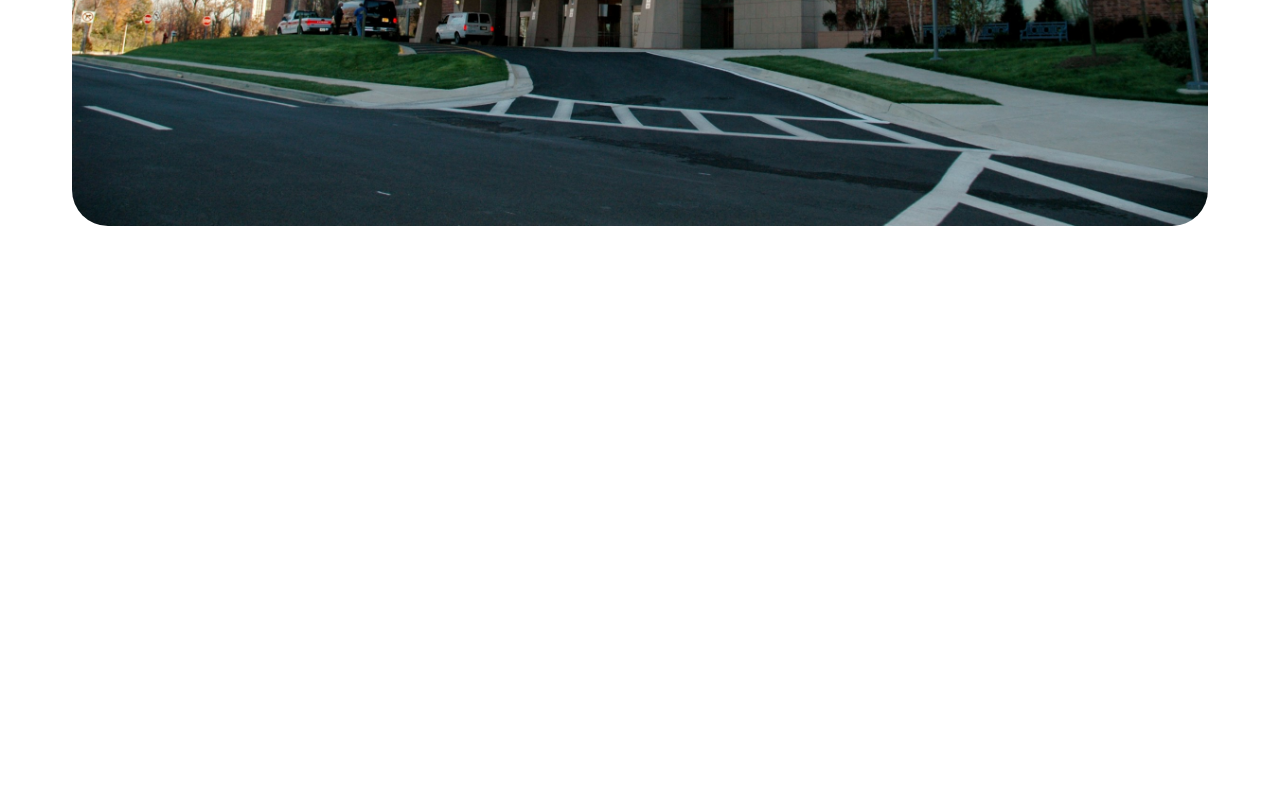
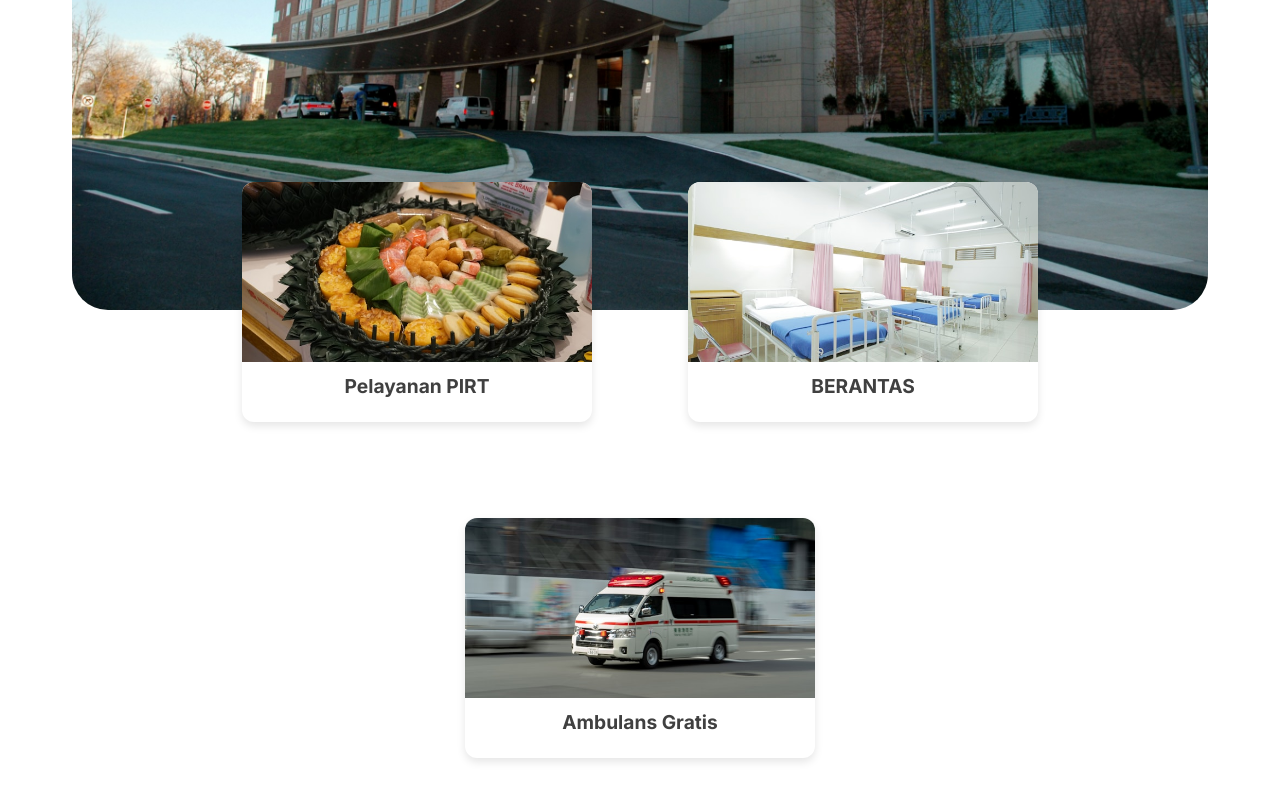
Before and after one commit to stywn93/redesign-web-dinkes, a plain HTML site: page index.html in a window 1280 px wide. Shown: the part 992-1792 px from the top of the page. Before the commit the page ends 1242 px from the top, so only its background shows below. Drawn offline with Linux system fonts and the light colour scheme; a web font is replaced by a local one.

Commit message:
penambahan quick action bar

```diff
--- a/index.html
+++ b/index.html
@@ -27,7 +27,8 @@
     <header>
         <nav class="navbar" aria-label="Navigasi utama">
             <div class="logo">
-                <img src="logo-pemkab.webp" alt="Logo Dinkes Situbondo" style="height:100%; max-height:72px; width:auto;"
+                <img src="logo-pemkab.webp" alt="Logo Dinkes Situbondo"
+                    style="height:100%; max-height:72px; width:auto;"
                     onerror="this.style.display='none'; this.nextElementSibling.style.display='block';">
                 <span style="display:none;">Dinkes Situbondo</span>
             </div>
@@ -42,24 +43,41 @@
         </nav>
     </header>
 
-    <main>
+    <main style="position: relative; top: var(--navbar-height);">
+        <section id="heading">
             <div class="tagline-wrapper">
-            <button class="tagline-btn" type="button">Situbondo Naik Kelas</button>
+                <img src="naikkelas.png" alt="Situbondo Naik Kelas" style="width: 225px; height: auto;">
             </div>
 
             <h1 class="headline">
                 Mewujudkan <span class="highlight">Layanan Kesehatan</span> <br>Berkualitas Tanpa Batas
             </h1>
-        <p class="subtagline"><small>Dinas Kesehatan Kabupaten Situbondo berkomitmen memberikan layanan kesehatan terbaik bagi
+            <p class="subtagline"><small>Dinas Kesehatan Kabupaten Situbondo berkomitmen memberikan layanan kesehatan
+                    terbaik bagi
                     masyarakat.</small></p>
 
             <div class="tagline-wrapper">
                 <button class="cta" type="button">Pelajari Lebih Lanjut</button>
                 <button class="tagline-btn" type="button">Lihat Program Kami</button>
             </div>
+        </section>
 
         <section class="hero" aria-label="Gambar hero">
             <img src="hero.jpg" alt="Hero image" loading="lazy" />
+        </section>
+        <section class="cards" aria-label="Kartu fitur">
+            <article class="card">
+                <img src="pirt.jpg" alt="Program 1" loading="lazy">
+                <h6 class="card-title">Pelayanan PIRT</h6>
+            </article>
+            <article class="card">
+                <img src="berantas.jpg" alt="Program 2" loading="lazy">
+                <h6 class="card-title">BERANTAS</h6>
+            </article>
+            <article class="card">
+                <img src="ambulans.jpg" alt="Program 3" loading="lazy">
+                <h6 class="card-title">Ambulans Gratis</h6>
+            </article>
         </section>
     </main>
 
--- a/styles.css
+++ b/styles.css
@@ -1,3 +1,6 @@
+html{
+  font-size: 16px;
+}
 :root {
   --primary-color: #404040;
   --secondary-color: #8c8c8c;
@@ -9,6 +12,7 @@
   --space-20: 20px;
   --space-24: 24px;
   --space-48: 48px;
+  --space-96: 96px;
 
   /* component sizes */
   --navbar-height: 128px;
@@ -30,7 +34,6 @@ body, h1, h2, h3, h4, h5, h6, p { margin: 0; }
 body {
   font-family: 'Inter', sans-serif;
   font-weight: 500;
-  font-size: 16px;
 }
 
 h1, h2, h3, h4, h5, h6 {
@@ -68,7 +71,13 @@ small{
   align-items: center; /* rata tengah secara vertikal */
   padding: 0 var(--space-48);
   height: var(--navbar-height);
-  /* background: var(--secondary-color); */
+  position: fixed;
+  top: 0;
+  left: 0;
+  right: 0;
+  z-index: 100;
+  /* background:var(--secondary-color); */
+  background:white;
 }
 
 .nav-links {
@@ -117,7 +126,6 @@ small{
   font-style: italic; /* italic style */
   font-size: 2.986rem;    /* sesuai permintaan */
   text-align: center; /* rata tengah */
-  margin-top: var(--space-24);   /* jarak dari button */
   color: var(--primary-color);        /* warna teks, bisa disesuaikan */
   line-height: 1.2;   /* biar teks lebih rapi kalau turun ke dua baris */
 }
@@ -131,7 +139,7 @@ small{
   color: var(--secondary-color);
 }
 .hero{
-  padding: 0 var(--space-48);
+  padding: var(--space-24) var(--space-48);
   margin: var(--space-24);
 
 }
@@ -141,3 +149,37 @@ small{
   display: block; /* hilangkan jarak default di bawah gambar */
   border-radius: 36px;
 }
+
+/* cards */
+.cards {
+  display: flex;
+  justify-content: center;
+  align-items: stretch;
+  gap: var(--space-96);
+  padding: var(--space-24) var(--space-48);
+  flex-wrap: wrap;
+  position: relative;
+  top: -200px;
+}
+
+.card {
+  width: 350px;
+  height: 240px;
+  background: #ffffff;
+  border-radius: var(--radius-12);
+  overflow: hidden;
+  text-align: center;
+  box-shadow: 0 4px 8px rgba(0, 0, 0, 0.1);
+}
+
+.card img {
+  width: 100%;
+  height: 180px;
+  display: block;
+  object-fit: cover;
+}
+
+.card-title {
+  padding: var(--space-12) var(--space-12);
+  color: var(--primary-color);
+}
```
Also changed, not shown: ambulans.jpg (added), berantas.jpg (added), naikkelas.png (added), pirt.jpg (added). Lines whose indentation alone changed are shown as unchanged.
